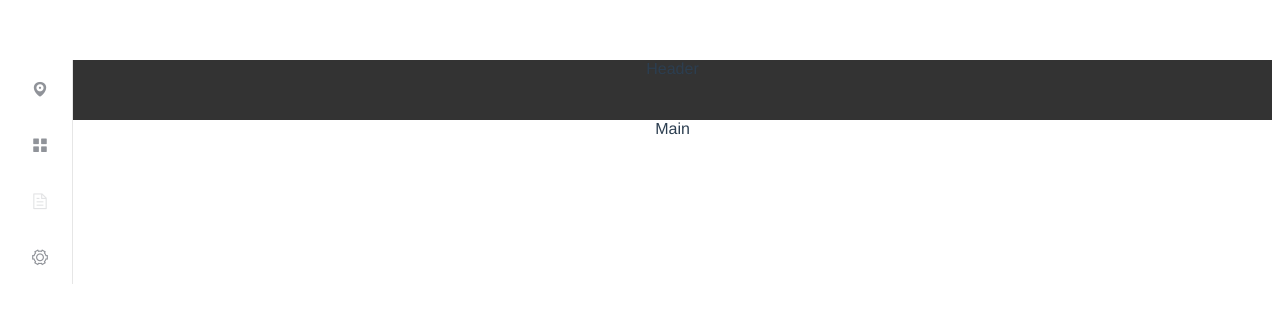
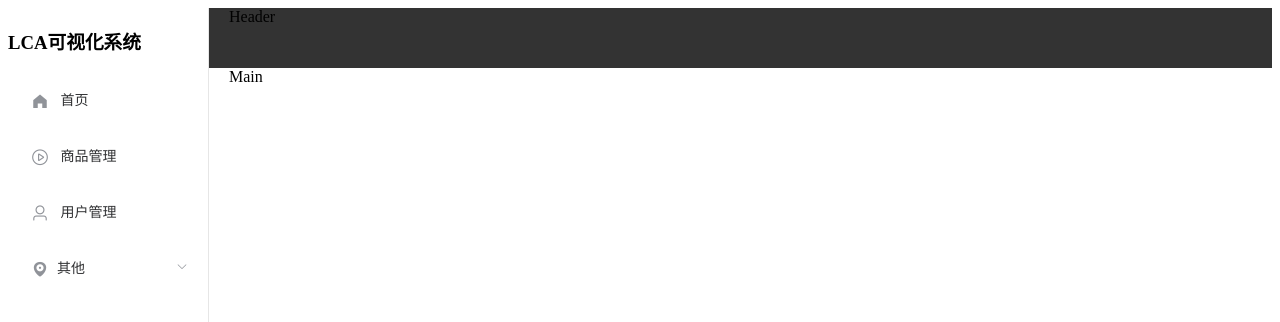
Before and after one commit to qixinbo/learn-vue, a Vue app in the folder vue-manage/: page / in a window 1280 px wide. Shown: the top 322 px of the page. Built offline with nearby package versions, Linux system fonts and the light colour scheme.

Commit message:
aside menu data rendered

```diff
--- a/vue-manage/src/App.vue
+++ b/vue-manage/src/App.vue
@@ -17,11 +17,6 @@
 
 <style>
 #app {
-  font-family: Avenir, Helvetica, Arial, sans-serif;
-  -webkit-font-smoothing: antialiased;
-  -moz-osx-font-smoothing: grayscale;
-  text-align: center;
-  color: #2c3e50;
-  margin-top: 60px;
+  height: 100vh;
 }
 </style>
--- a/vue-manage/src/components/CommonAside.vue
+++ b/vue-manage/src/components/CommonAside.vue
@@ -1,35 +1,19 @@
 <template>
 <el-menu default-active="1-4-1" class="el-menu-vertical-demo" @open="handleOpen" @close="handleClose" :collapse="isCollapse">
-  <el-submenu index="1">
+  <h3>LCA可视化系统</h3>
+  <el-menu-item v-for="item in noChildren" :index="item.path" :key="item.path">
+    <i :class="'el-icon-' + item.icon"></i>
+    <span slot="title"> {{item.label}}</span>
+  </el-menu-item>
+  <el-submenu v-for="item in hasChildren" index="item.path" :key="item.path">
     <template slot="title">
-      <i class="el-icon-location"></i>
-      <span slot="title">导航一</span>
+      <i :class="'el-icon-' + item.icon"></i>
+      <span slot="title">{{item.label}}</span>
     </template>
-    <el-menu-item-group>
-      <span slot="title">分组一</span>
-      <el-menu-item index="1-1">选项1</el-menu-item>
-      <el-menu-item index="1-2">选项2</el-menu-item>
+    <el-menu-item-group v-for="(subItem, subIndex) in item.children" :key="subItem.path">
+      <el-menu-item :index="subIndex">{{subItem.label}}</el-menu-item>
     </el-menu-item-group>
-    <el-menu-item-group title="分组2">
-      <el-menu-item index="1-3">选项3</el-menu-item>
-    </el-menu-item-group>
-    <el-submenu index="1-4">
-      <span slot="title">选项4</span>
-      <el-menu-item index="1-4-1">选项1</el-menu-item>
-    </el-submenu>
   </el-submenu>
-  <el-menu-item index="2">
-    <i class="el-icon-menu"></i>
-    <span slot="title">导航二</span>
-  </el-menu-item>
-  <el-menu-item index="3" disabled>
-    <i class="el-icon-document"></i>
-    <span slot="title">导航三</span>
-  </el-menu-item>
-  <el-menu-item index="4">
-    <i class="el-icon-setting"></i>
-    <span slot="title">导航四</span>
-  </el-menu-item>
 </el-menu>
 </template>
 
@@ -40,11 +24,56 @@
   }
 </style>
 
+
+
 <script>
   export default {
     data() {
       return {
-        isCollapse: true
+        isCollapse: false,
+        menu: [
+          {
+            path: '/',
+            name: 'home',
+            label: '首页',
+            icon: 's-home',
+            url: 'Home/Home'
+          },
+          {
+            path: '/mall',
+            name: 'mall',
+            label: '商品管理',
+            icon: 'video-play',
+            url: 'MallManage/MallManage'
+          },
+          {
+            path: '/user',
+            name: 'user',
+            label: '用户管理',
+            icon: 'user',
+            url: 'UserManage/UserManage'
+          },
+          {
+            label: '其他',
+            icon: 'location',
+            children: [
+              {
+                path: '/page1',
+                name: 'page1',
+                label: '页面1',
+                icon: 'setting',
+                url: 'Other/PageOne'
+              },
+              {
+                path: '/page2',
+                name: 'page2',
+                label: '页面2',
+                icon: 'setting',
+                url: 'Other/PageTwo'
+              }
+            ]
+          }
+        ]
       };
     },
     methods: {
@@ -54,6 +83,15 @@
       handleClose(key, keyPath) {
         console.log(key, keyPath);
       }
+    },
+    computed: {
+      noChildren() {
+        // filter through the "children" key
+        return this.menu.filter(item => !item.children)
+      },
+      hasChildren() {
+        return this.menu.filter(item => item.children)
+      }
     }
   }
 </script>
```
